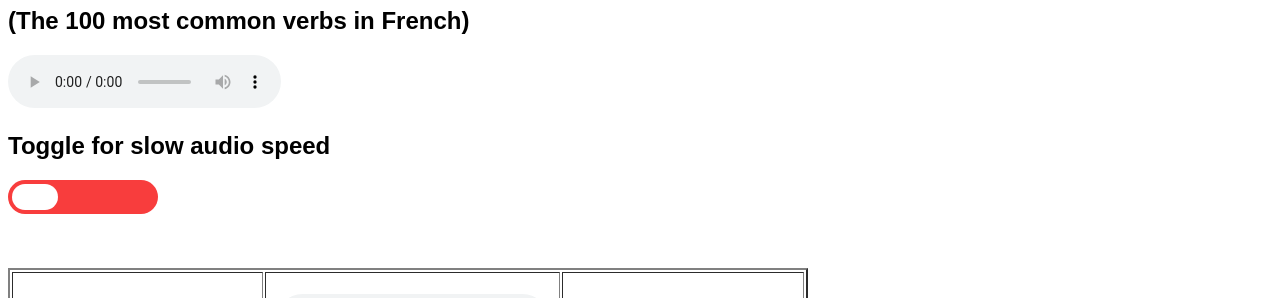
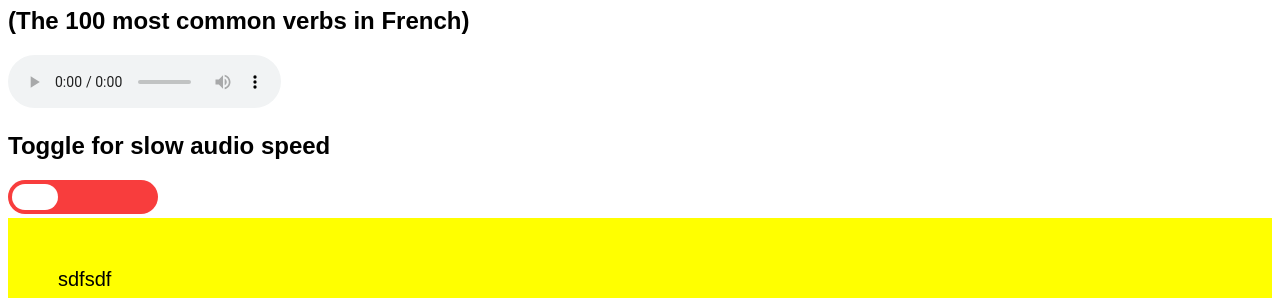
Before and after one commit to AnupamGit123/french-verbs, a website built with Parcel: page index.html in a window 1280 px wide. Shown: the part 73-371 px from the top of the page. Built offline with nearby package versions, Linux system fonts and the light colour scheme.

Commit message:
sticky test

```diff
--- a/index.html
+++ b/index.html
@@ -4,6 +4,7 @@
 <head>
 	<title>Parcel Sandbox</title>
 	<meta charset="UTF-8" />
+	<meta name="viewport" content="width=device-width, initial-scale=1">
 	<link rel="stylesheet" href="./src/styles.css">
 	<script type="module" src="https://code.jquery.com/jquery-3.5.0.min.js">	</script>
 	<script type="module" src="./src/index.js">	</script>
@@ -36,6 +37,10 @@
 				</label>
 			</div>
 
+			<div class="sticky">
+				sdfsdf
+
+			</div>
 	<p>&nbsp;</p>
 	<table id="theTable" style="width: 800px; float: left;" border="2" cellpadding="10">
 			<tbody>
--- a/src/index.js
+++ b/src/index.js
@@ -62,16 +62,6 @@ function sticktothetop() {
 $(function() {
   $(window).scroll(sticktothetop);
   sticktothetop();
-  // var a = $("#stick-here").height();
-  // if (a > 38) {
-  //   $("#stickThis").addClass("stick");
-  //   $("#stick-here").height($("#stickThis").outerHeight());
-  // }
-});
-
-$(window).resize(function() {
-  $(window).scroll(sticktothetop);
-  sticktothetop();
 });
 
 //sticky
--- a/src/styles.css
+++ b/src/styles.css
@@ -92,3 +92,13 @@ input:checked + .slider:before {
   -webkit-border-radius: 0 0 10px 10px;
   border-radius: 0 0 10px 10px;
 }
+
+/* sticky */
+div.sticky {
+  position: -webkit-sticky;
+  position: sticky;
+  top: 0;
+  background-color: yellow;
+  padding: 50px;
+  font-size: 20px;
+}
```
